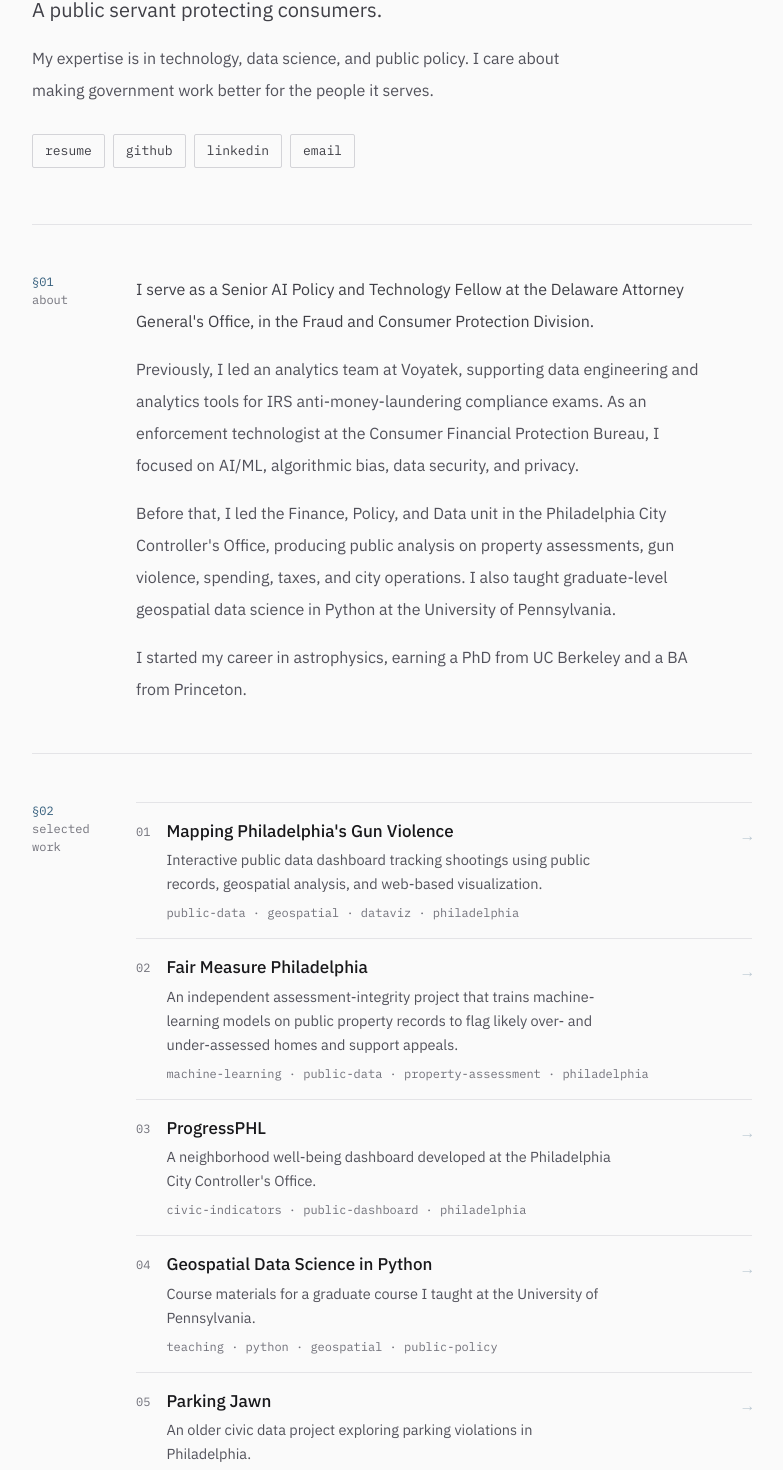
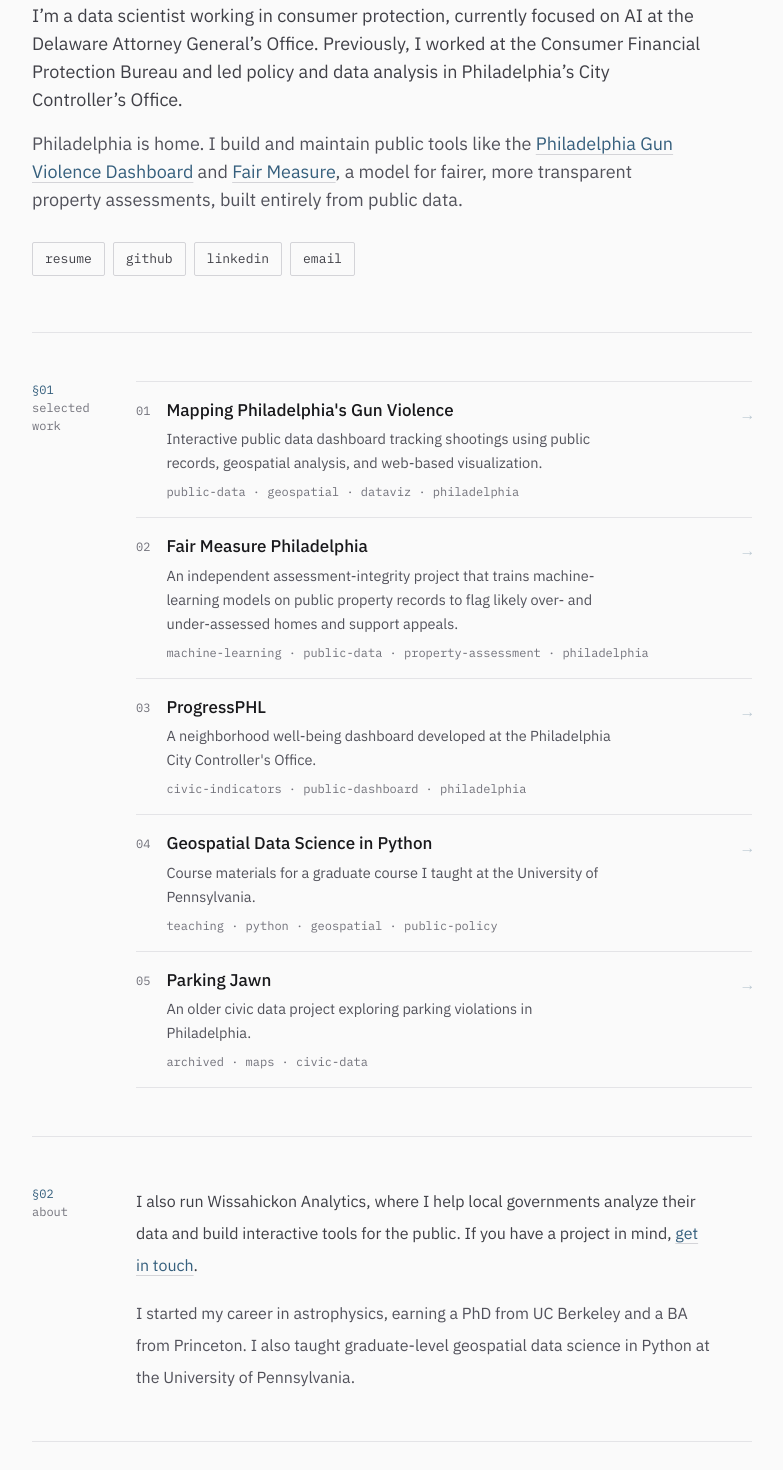
Before and after one commit to nickhand/nickhand.dev, a Vue app: page / in a window 1280 px wide. Shown: the part 234-1704 px from the top of the page, without its empty margins (248-1031 px from the left). Built offline with nearby package versions, Linux system fonts and the light colour scheme; no server answers.

Commit message:
Refresh homepage introduction and feature selected work

```diff
--- a/src/App.vue
+++ b/src/App.vue
@@ -85,8 +85,8 @@
     <SiteHeader />
     <main id="main-content" class="mx-auto max-w-3xl px-6">
       <HeroSection />
+      <SelectedWork />
       <AboutSection />
-      <SelectedWork />
       <WritingSection />
       <ContactSection />
     </main>
--- a/src/components/AboutSection.vue
+++ b/src/components/AboutSection.vue
@@ -1,33 +1,33 @@
 <template>
   <section
+    id="about"
     class="grid grid-cols-1 gap-x-6 gap-y-4 border-b border-zinc-200 py-12 md:grid-cols-[5rem_1fr]"
   >
     <div class="tabular-nums font-mono text-[12px]">
-      <span class="text-ink">§01</span><br /><h2 class="m-0 p-0 font-mono text-[12px] font-normal text-zinc-500">about</h2>
+      <span class="text-ink">§02</span><br /><h2 class="m-0 p-0 font-mono text-[12px] font-normal text-zinc-500">about</h2>
     </div>
     <div>
       <p class="max-w-xl text-[16px] leading-8 text-zinc-700">
-        I serve as a Senior AI Policy and Technology Fellow at the Delaware
-        Attorney General's Office, in the Fraud and Consumer Protection Division.
-      </p>
-      <p class="mt-4 max-w-xl text-[16px] leading-8 text-zinc-600">
-        Previously, I led an analytics team at Voyatek, supporting data
-        engineering and analytics tools for IRS anti-money-laundering compliance
-        exams. As an enforcement technologist at the Consumer Financial
-        Protection Bureau, I focused on AI/ML, algorithmic bias, data security,
-        and privacy.
-      </p>
-      <p class="mt-4 max-w-xl text-[16px] leading-8 text-zinc-600">
-        Before that, I led the Finance, Policy, and Data unit in the
-        Philadelphia City Controller's Office, producing public analysis on
-        property assessments, gun violence, spending, taxes, and city
-        operations. I also taught graduate-level geospatial data science in
-        Python at the University of Pennsylvania.
+        I also run Wissahickon Analytics, where I help local governments analyze
+        their data and build interactive tools for the public. If you have a
+        project in mind,
+        <a
+          :href="links.email"
+          class="text-ink underline decoration-zinc-300 underline-offset-4 transition-colors hover:decoration-ink"
+          @click="capture('contact_click', { method: 'email', section: 'about' })"
+          >get in touch</a
+        >.
       </p>
       <p class="mt-4 max-w-xl text-[16px] leading-8 text-zinc-600">
         I started my career in astrophysics, earning a PhD from UC&nbsp;Berkeley
-        and a BA from Princeton.
+        and a BA from Princeton. I also taught graduate-level geospatial data
+        science in Python at the University of Pennsylvania.
       </p>
     </div>
   </section>
 </template>
+
+<script setup lang="ts">
+import { links } from "../data/links";
+import { capture } from "../lib/analytics";
+</script>
--- a/src/components/HeroSection.vue
+++ b/src/components/HeroSection.vue
@@ -21,12 +21,27 @@
     >
       Nick Hand<span class="text-ink">, PhD</span>
     </h1>
-    <p class="mt-3 max-w-xl text-xl leading-8 text-zinc-700">
-      A public servant protecting consumers.
+    <p class="mt-5 max-w-2xl text-[17px] leading-8 text-zinc-700 sm:text-lg">
+      I’m a data scientist working in consumer protection, currently focused on
+      AI at the Delaware Attorney General’s Office. Previously, I worked at the
+      Consumer Financial Protection Bureau and led policy and data analysis in
+      Philadelphia’s City Controller’s Office.
     </p>
-    <p class="mt-4 max-w-xl text-[16px] leading-8 text-zinc-600">
-      My expertise is in technology, data science, and public policy.
-      I care about making government work better for the people it serves.
+    <p class="mt-4 max-w-2xl text-[17px] leading-8 text-zinc-600 sm:text-lg">
+      Philadelphia is home. I build and maintain public tools like the
+      <a
+        href="/philly-gun-violence-map"
+        class="text-ink underline decoration-zinc-300 underline-offset-4 transition-colors hover:decoration-ink"
+        @click="capture('project_click', { title: 'Mapping Philadelphia\'s Gun Violence', href: '/philly-gun-violence-map', section: 'hero' })"
+        >Philadelphia Gun Violence Dashboard</a
+      > and
+      <a
+        href="/fair-measure"
+        class="text-ink underline decoration-zinc-300 underline-offset-4 transition-colors hover:decoration-ink"
+        @click="capture('project_click', { title: 'Fair Measure Philadelphia', href: '/fair-measure', section: 'hero' })"
+        >Fair Measure</a
+      >, a model for fairer, more transparent property assessments, built entirely
+      from public data.
     </p>
     <div class="mt-7 flex flex-wrap gap-2 font-mono text-[13px]">
       <a
--- a/src/components/SelectedWork.vue
+++ b/src/components/SelectedWork.vue
@@ -1,7 +1,7 @@
 <template>
   <section id="work" class="grid grid-cols-1 gap-x-6 gap-y-4 border-b border-zinc-200 py-12 md:grid-cols-[5rem_1fr]">
     <div class="tabular-nums font-mono text-[12px]">
-      <span class="text-ink">§02</span><br /><h2 class="m-0 p-0 font-mono text-[12px] font-normal text-zinc-500">selected work</h2>
+      <span class="text-ink">§01</span><br /><h2 class="m-0 p-0 font-mono text-[12px] font-normal text-zinc-500">selected work</h2>
     </div>
     <div class="divide-y divide-zinc-200 border-y border-zinc-200">
       <WorkItem
```
